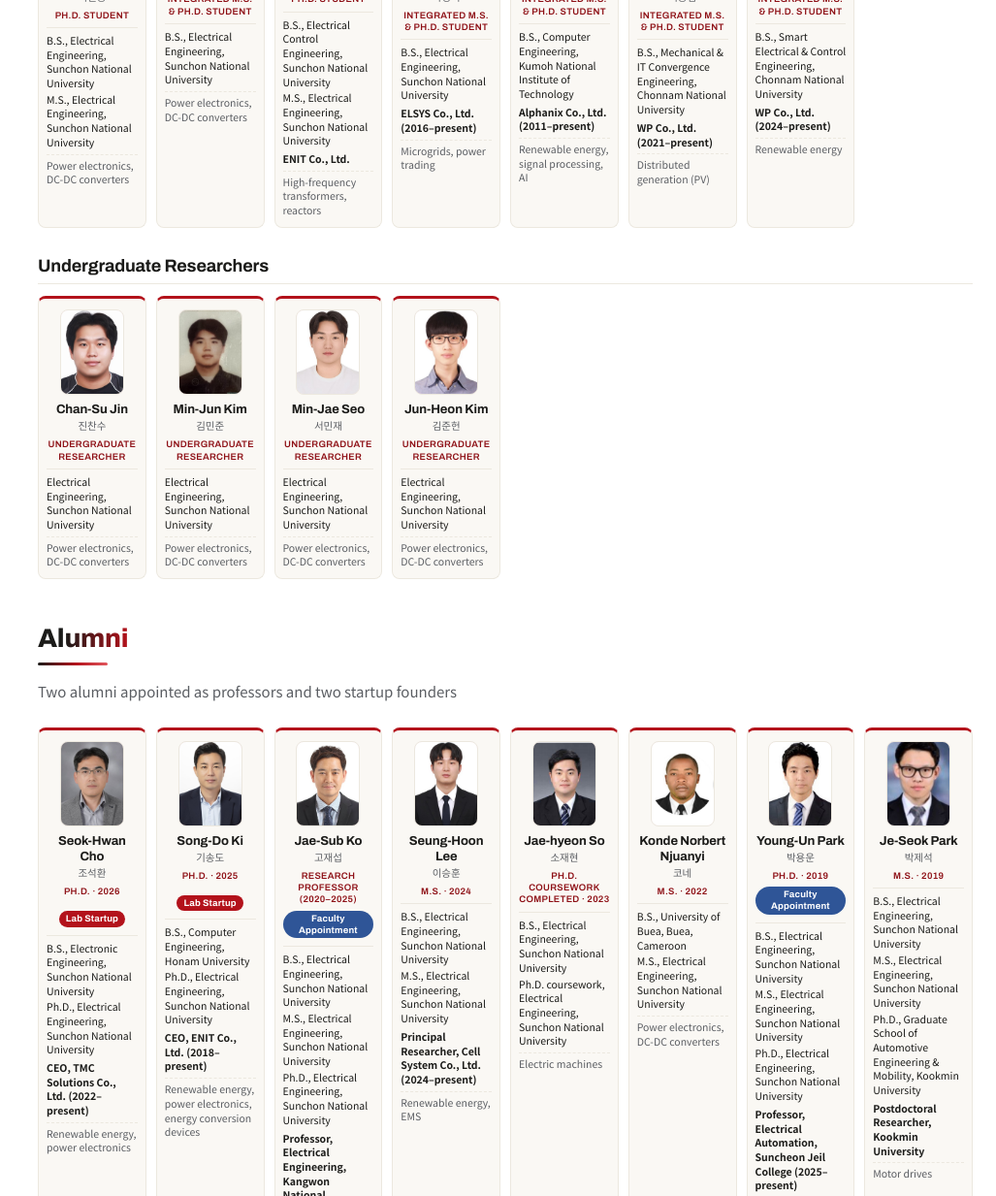
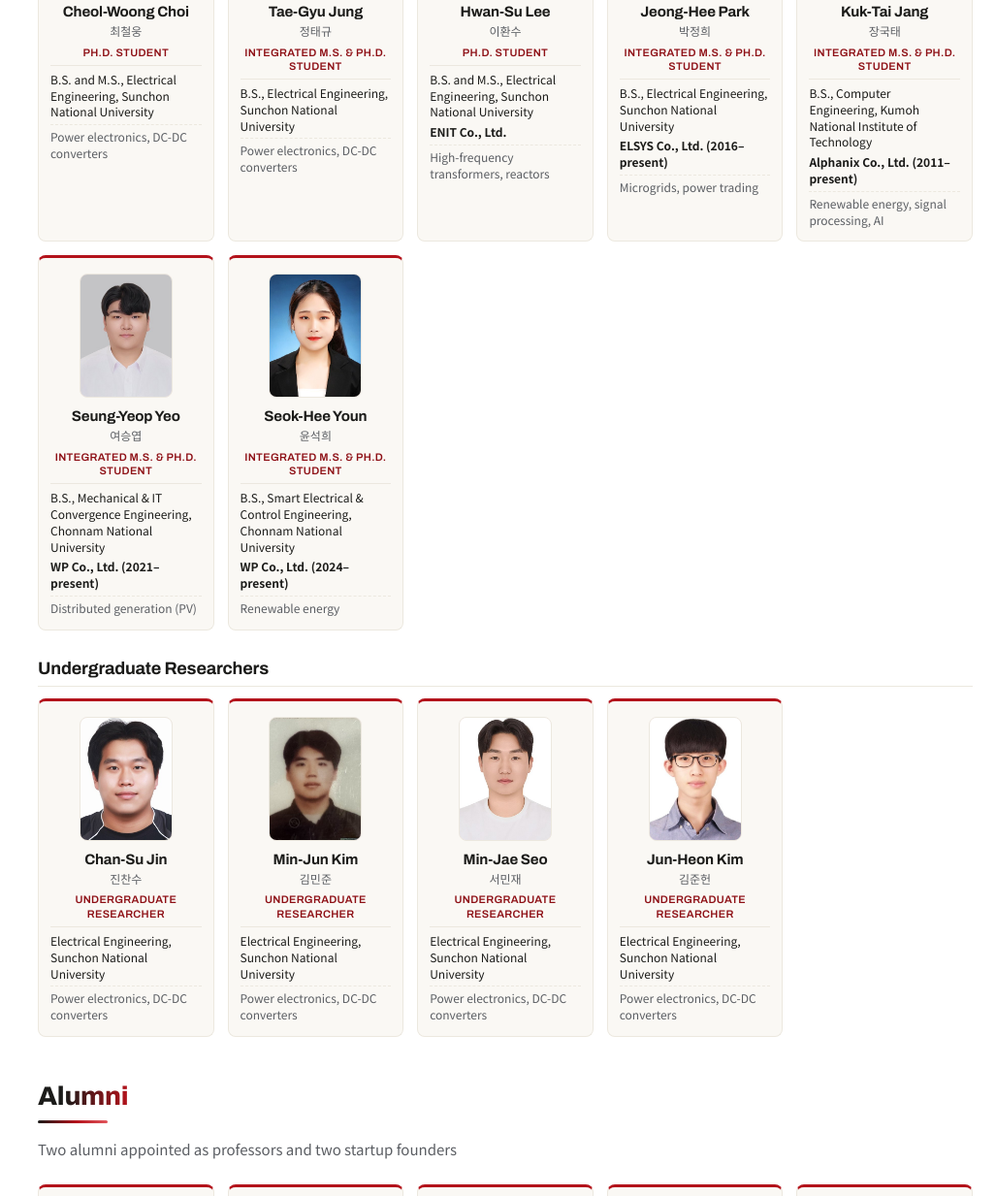
Before and after one commit to energy-mecha/e-mecha, a plain HTML site: page members.html in a window 1280 px wide. Shown: the part 1882-3115 px from the top of the page at 97% size, without its empty margins (253-1280 px from the left). Drawn offline with Linux system fonts and the light colour scheme.

Commit message:
v1.40: larger member cards, same-school degrees on one line
Co-Authored-By: Claude Opus 5.5 <noreply@anthropic.com>

```diff
--- a/assets/css/style.css
+++ b/assets/css/style.css
@@ -310,20 +310,20 @@ a.card, a.card:hover { color: inherit; }
 .person .topic { font-size: 13px; color: var(--muted); margin-top: 6px; text-align: left; }
 .person .edu + .topic, .person .work + .topic { padding-top: 6px; border-top: 1px dashed var(--line); }
 /* Members · Alumni 카드: 절반 크기 */
-.grid.people-grid { grid-template-columns: repeat(auto-fill, minmax(108px, 1fr)); gap: 10px; }
-.people-grid .person { padding: 11px 8px 9px; }
-.people-grid .avatar { width: 66px; margin-bottom: 7px; font-size: 20px; }
+.grid.people-grid { grid-template-columns: repeat(auto-fill, minmax(160px, 1fr)); gap: 14px; }
+.people-grid .person { padding: 16px 12px 13px; }
+.people-grid .avatar { width: 96px; margin-bottom: 10px; font-size: 26px; }
 .people-grid .avatar.no-photo { gap: 5px; padding: 6px; }
-.people-grid .avatar.no-photo img { height: 22px; padding: 2px 3px; border-radius: 4px; }
-.people-grid .avatar.no-photo b { font-size: 8px; }
-.people-grid .person h3 { font-size: 13px; line-height: 1.25; }
-.people-grid .person .alt-name { font-size: 10.5px; margin-bottom: 2px; }
-.people-grid .person .pos { font-size: 9.5px; letter-spacing: .03em; margin-top: 2px; line-height: 1.3; }
+.people-grid .avatar.no-photo img { height: 30px; padding: 2px 3px; border-radius: 4px; }
+.people-grid .avatar.no-photo b { font-size: 10px; }
+.people-grid .person h3 { font-size: 15px; line-height: 1.25; }
+.people-grid .person .alt-name { font-size: 12px; margin-bottom: 2px; }
+.people-grid .person .pos { font-size: 11px; letter-spacing: .03em; margin-top: 2px; line-height: 1.3; }
 .people-grid .person .member-badge-row { margin-top: 5px; }
-.people-grid .person .member-badge { font-size: 9.5px; padding: 2px 7px; white-space: normal; max-width: 100%; line-height: 1.3; }
-.people-grid .person .edu { font-size: 10.5px; line-height: 1.4; padding-top: 6px; margin-top: 6px; }
+.people-grid .person .member-badge { font-size: 10.5px; padding: 2px 7px; white-space: normal; max-width: 100%; line-height: 1.3; }
+.people-grid .person .edu { font-size: 12px; line-height: 1.4; padding-top: 6px; margin-top: 6px; }
 .people-grid .person .edu li + li { margin-top: 2px; }
-.people-grid .person .work, .people-grid .person .topic { font-size: 10.5px; line-height: 1.4; margin-top: 4px; }
+.people-grid .person .work, .people-grid .person .topic { font-size: 12px; line-height: 1.4; margin-top: 4px; }
 .people-grid .person .edu + .topic, .people-grid .person .work + .topic { padding-top: 4px; }
 @media (max-width: 640px) { .grid.people-grid { grid-template-columns: repeat(2, minmax(0, 1fr)); gap: 8px; } }
 .empty-note { padding: 20px; border: 1px dashed var(--line-2); text-align: center; color: var(--muted); border-radius: var(--radius); }
--- a/assets/js/content.js
+++ b/assets/js/content.js
@@ -9,7 +9,7 @@
 /* 구성원 정보에 반복해서 쓰는 값 */
 const SCNU_EE = { ko: "국립순천대학교 전기공학과", en: "Electrical Engineering, Sunchon National University" };
 const SCNU_EE_STUDENT = { ko: "재학 : 국립순천대학교 전기공학과", en: "Electrical Engineering, Sunchon National University" };
-const EDU = (ko, en, school) => ({ ko: `${ko} : ${school.ko}`, en: `${en}, ${school.en}` });
+const EDU = (ko, en, school) => ({ ko: `${ko} : ${school.ko}`, en: `${en}, ${school.en}`, deg: { ko, en }, school });
 const POS = {
   phd: { ko: "박사과정", en: "Ph.D. Student" },
   int: { ko: "석·박사 통합과정", en: "Integrated M.S. & Ph.D. Student" },
@@ -86,7 +86,7 @@ window.LAB = {
       { name: { ko: "정태규", en: "Tae-Gyu Jung" }, pos: POS.int, photo: "assets/img/members/jung-taegyu.jpg",
         edu: [EDU("공학사", "B.S.", SCNU_EE)], topic: TOPIC.pe },
       { name: { ko: "이환수", en: "Hwan-Su Lee" }, pos: POS.phd, photo: "assets/img/members/lee-hwansu.jpg",
-        edu: [EDU("공학사", "B.S.", { ko: "국립순천대학교 전기제어공학과", en: "Electrical Control Engineering, Sunchon National University" }), EDU("공학석사", "M.S.", SCNU_EE)],
+        edu: [EDU("공학사", "B.S.", SCNU_EE), EDU("공학석사", "M.S.", SCNU_EE)],
         work: { ko: "㈜에니트", en: "ENIT Co., Ltd." },
         topic: { ko: "고주파 변압기, 리액터", en: "High-frequency transformers, reactors" } },
       { name: { ko: "박정희", en: "Jeong-Hee Park" }, pos: POS.int, photo: "assets/img/members/park-jeonghee.jpg",
--- a/assets/js/main.js
+++ b/assets/js/main.js
@@ -1,6 +1,22 @@
 /* 공통 레이아웃(헤더/사이드바/푸터) + 페이지별 렌더링 + 언어 전환(EN/KO)
    - 번역할 글은 <span lang="ko">…</span><span lang="en">…</span> 쌍으로 렌더링하고,
      CSS 가 현재 언어(html[data-lang])가 아닌 쪽을 숨깁니다. */
+// Member and alumni cards: degrees from the same school are shown on one line:
+// "B.S., M.S. and Ph.D., Electrical Engineering, Sunchon National University"
+function mergeEdu(list) {
+  const out = [];
+  for (const e of list) {
+    const last = out[out.length - 1];
+    if (e.deg && last?.degs && last.school.en === e.school.en && last.school.ko === e.school.ko) last.degs.push(e.deg);
+    else out.push(e.deg ? { school: e.school, degs: [e.deg] } : e);
+  }
+  const andJoin = (a) => a.length < 2 ? a[0] : `${a.slice(0, -1).join(", ")} and ${a[a.length - 1]}`;
+  return out.map((g) => !g.degs ? g : {
+    ko: `${g.degs.map((d) => d.ko).join(" · ")} : ${g.school.ko}`,
+    en: `${andJoin(g.degs.map((d) => d.en))}, ${g.school.en}`,
+  });
+}
+
 (function () {
   const L = window.LAB;
   const D = window.LAB_DATA || {};
@@ -297,7 +313,7 @@
           ${nameHTML(m.name)}
           <div class="pos">${T(m.pos)}</div>
           ${BADGE[m.badge] ? `<div class="member-badge-row"><span class="member-badge ${m.badge}">${BADGE[m.badge]}</span></div>` : ""}
-          ${m.edu?.length ? `<ul class="edu">${m.edu.map((e) => `<li>${T(e)}</li>`).join("")}</ul>` : ""}
+          ${m.edu?.length ? `<ul class="edu">${mergeEdu(m.edu).map((e) => `<li>${T(e)}</li>`).join("")}</ul>` : ""}
           ${m.work ? `<div class="work">${T(m.work)}</div>` : ""}
           ${m.topic ? `<div class="topic">${T(m.topic)}</div>` : ""}</div>`).join("")}</div>`
       : `<div class="empty-note">${bi("구성원 정보 업데이트 예정", "Member information coming soon")}</div>`;
```
Also changed, not shown: 1 other file.
